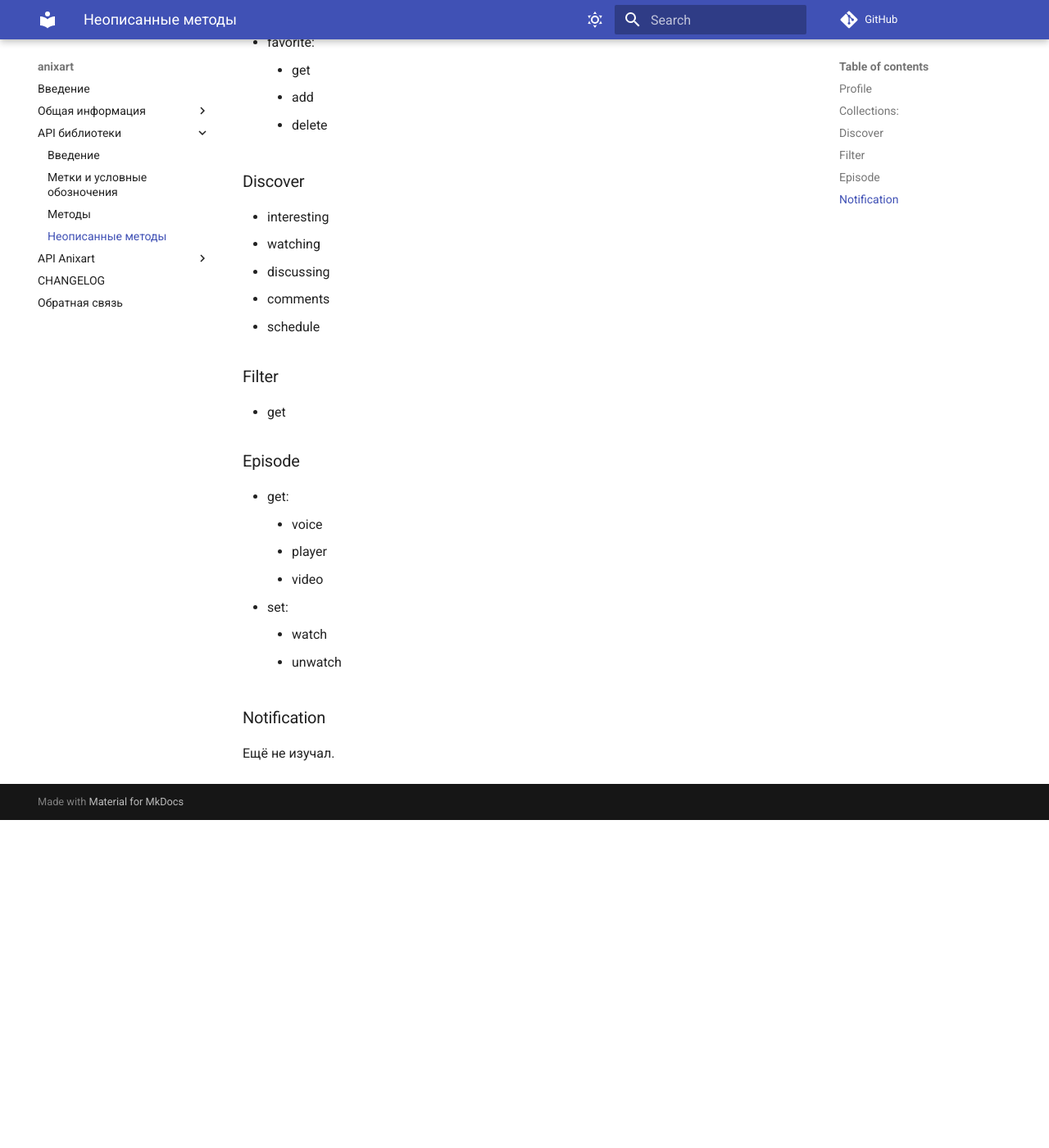
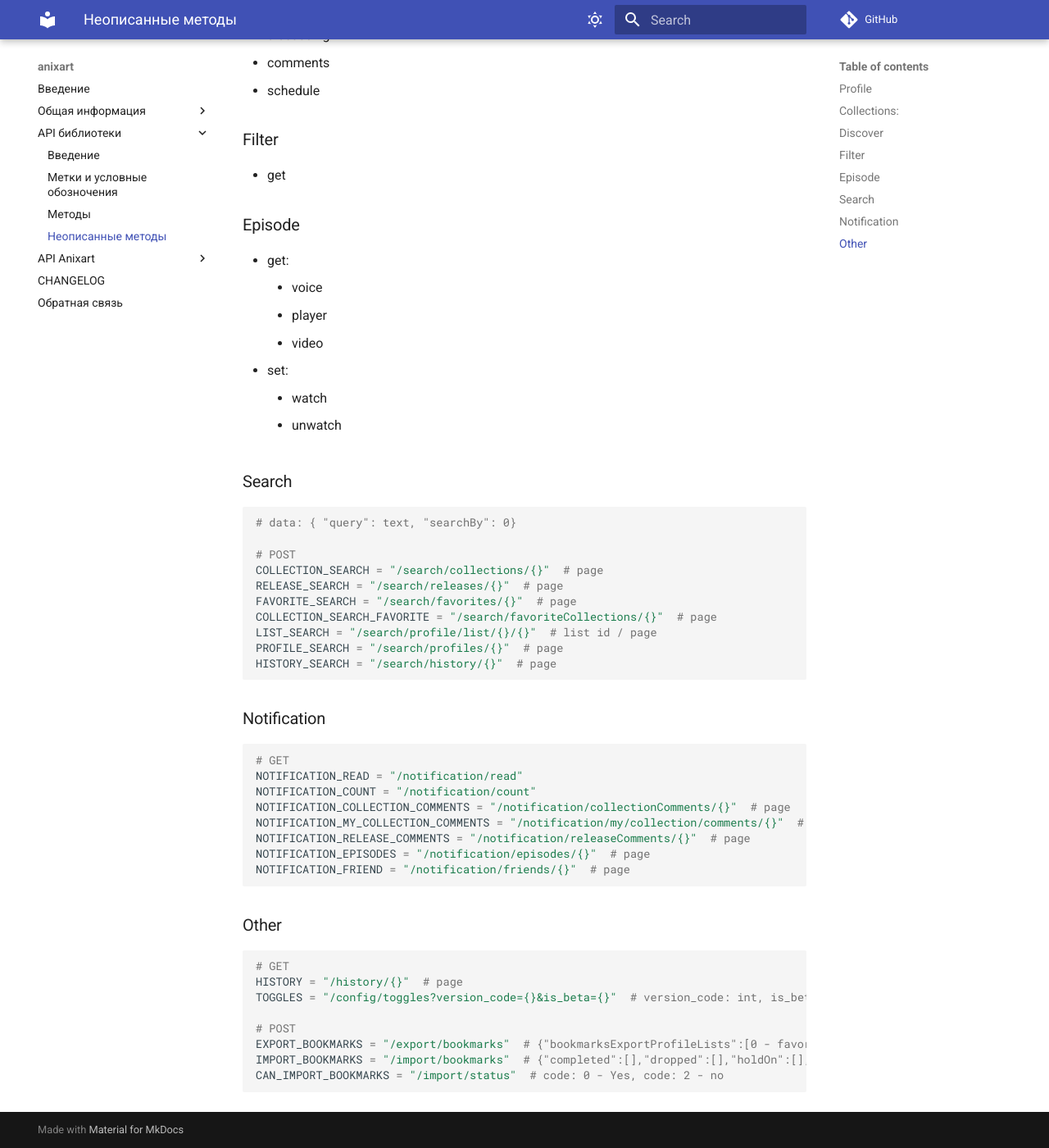
Before and after one commit to SantaSpeen/anixart-abandoned, an MkDocs documentation site: the page built from docs/LibApi/todo_methods.md, in a window 1280 px wide and 1400 px high, scrolled down 1045 px. Shown: the whole window at 82% size. Built offline with MkDocs 1.6.1 and Material for MkDocs 9.7.7, drawn with Linux system fonts in a browser that asks for light colours; comment, search, counter and statistics services are not loaded; before the commit the page ends 2045 px from its top, so only the background shows below that; some of the changed text lies outside the part shown.

Commit message:
Update docs

````diff
--- a/docs/LibApi/todo_methods.md
+++ b/docs/LibApi/todo_methods.md
@@ -1,22 +1,19 @@
 ### Profile
 - list:
-     * get:
-          * watching
-          * plan
-          * watched
-          * postponed
-          * thrown
-          * history
-          * favorite
-          * collections
      * add
-- edit:
-    * avatar
-    * notification:
-         * episode
-         * comment
-         * status
-         * collection
+```python
+# GET
+PROFILE_BLACKLIST_ADD = "/profile/blocklist/add/{}"  # profile id
+PROFILE_BLACKLIST_REMOVE = "/profile/blocklist/remove/{}"  # profile id
+
+LISTS = "/profile/list/all/{}/{}/{}"  # profile id / list id / page
+
+SETTINGS_NOTIFICATION = "/profile/preference/notification/my"
+SETTINGS_RELEASE_NOTIFICATION = "/profile/preference/notification/episode/edit"
+SETTINGS_RELEASE_FIRST_NOTIFICATION = "/profile/preference/notification/episode/first/edit"
+SETTINGS_COMMENTS_NOTIFICATION = "/profile/preference/notification/comment/edit"
+SETTINGS_COLLECTION_NOTIFICATION = "/profile/preference/notification/my/collection/comment/edit"
+```
 
 ### Collections:
 - my:
@@ -24,10 +21,12 @@
      * create
      * edit
      * delete
-- favorite:
-     * get
-     * add
-     * delete
+```python
+# GET
+COLLECTION_FAVORITE = "/collectionFavorite/all/{}"  # page
+COLLECTION_FAVORITE_ADD = "/collectionFavorite/add/{}"  # collection id
+COLLECTION_FAVORITE_DELETE = "/collectionFavorite/delete/{}"  # collection id
+```
 
 ### Discover
 - interesting
@@ -48,5 +47,41 @@
      * watch
      * unwatch
 
+### Search
+```python
+# data: { "query": text, "searchBy": 0}
+
+# POST
+COLLECTION_SEARCH = "/search/collections/{}"  # page
+RELEASE_SEARCH = "/search/releases/{}"  # page
+FAVORITE_SEARCH = "/search/favorites/{}"  # page
+COLLECTION_SEARCH_FAVORITE = "/search/favoriteCollections/{}"  # page
+LIST_SEARCH = "/search/profile/list/{}/{}"  # list id / page
+PROFILE_SEARCH = "/search/profiles/{}"  # page
+HISTORY_SEARCH = "/search/history/{}"  # page
+```
+
 ### Notification
-Ещё не изучал.
+```python
+# GET
+NOTIFICATION_READ = "/notification/read"
+NOTIFICATION_COUNT = "/notification/count"
+NOTIFICATION_COLLECTION_COMMENTS = "/notification/collectionComments/{}"  # page
+NOTIFICATION_MY_COLLECTION_COMMENTS = "/notification/my/collection/comments/{}"  # page
+NOTIFICATION_RELEASE_COMMENTS = "/notification/releaseComments/{}"  # page
+NOTIFICATION_EPISODES = "/notification/episodes/{}"  # page
+NOTIFICATION_FRIEND = "/notification/friends/{}"  # page
+```
+
+### Other
+```python
+# GET
+HISTORY = "/history/{}"  # page
+TOGGLES = "/config/toggles?version_code={}&is_beta={}"  # version_code: int, is_beta: bool
+
+# POST
+EXPORT_BOOKMARKS = "/export/bookmarks"  # {"bookmarksExportProfileLists":[0 - favorite, + all in AnixList]}
+IMPORT_BOOKMARKS = "/import/bookmarks"  # {"completed":[],"dropped":[],"holdOn":[],"plans":[],"watching":[],"selected_importer_name":"Shikimori"}
+CAN_IMPORT_BOOKMARKS = "/import/status"  # code: 0 - Yes, code: 2 - no
+
+```
````
Also changed, not shown: README.md (+1 -9 lines).
